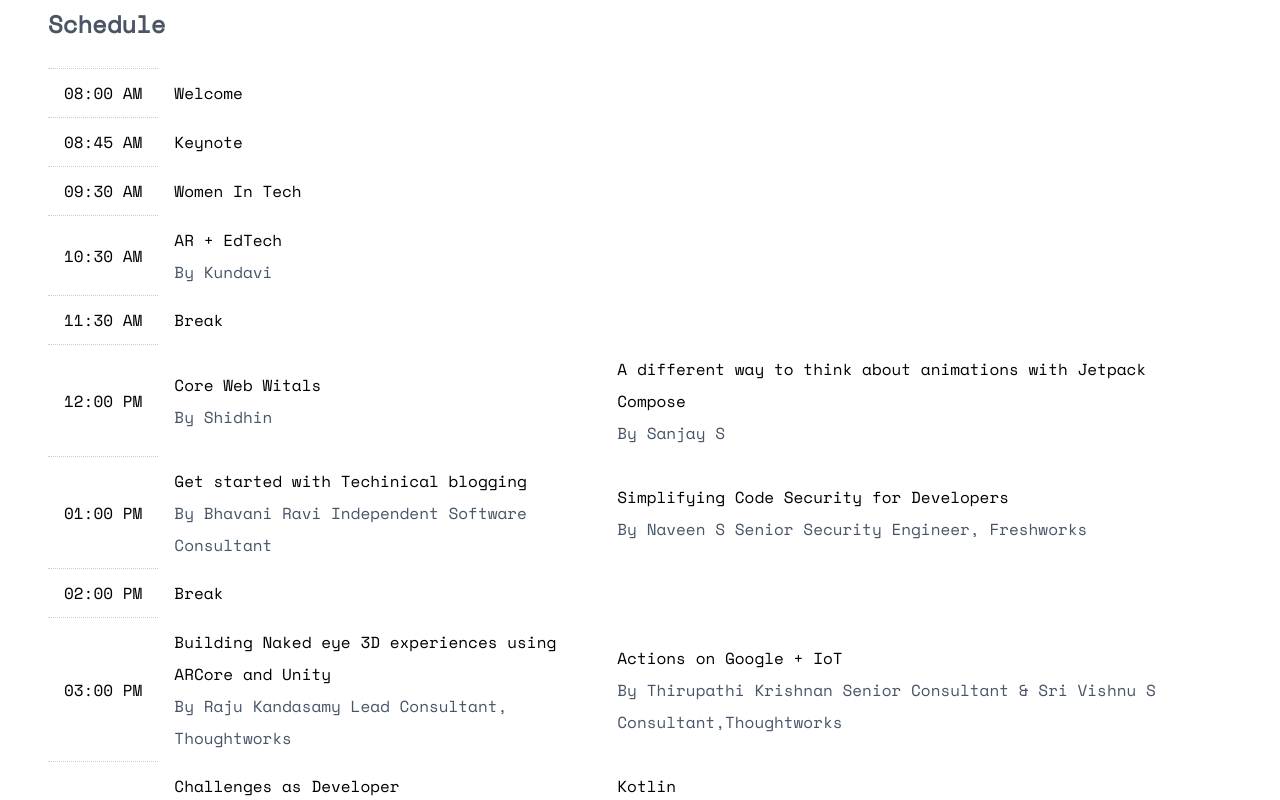
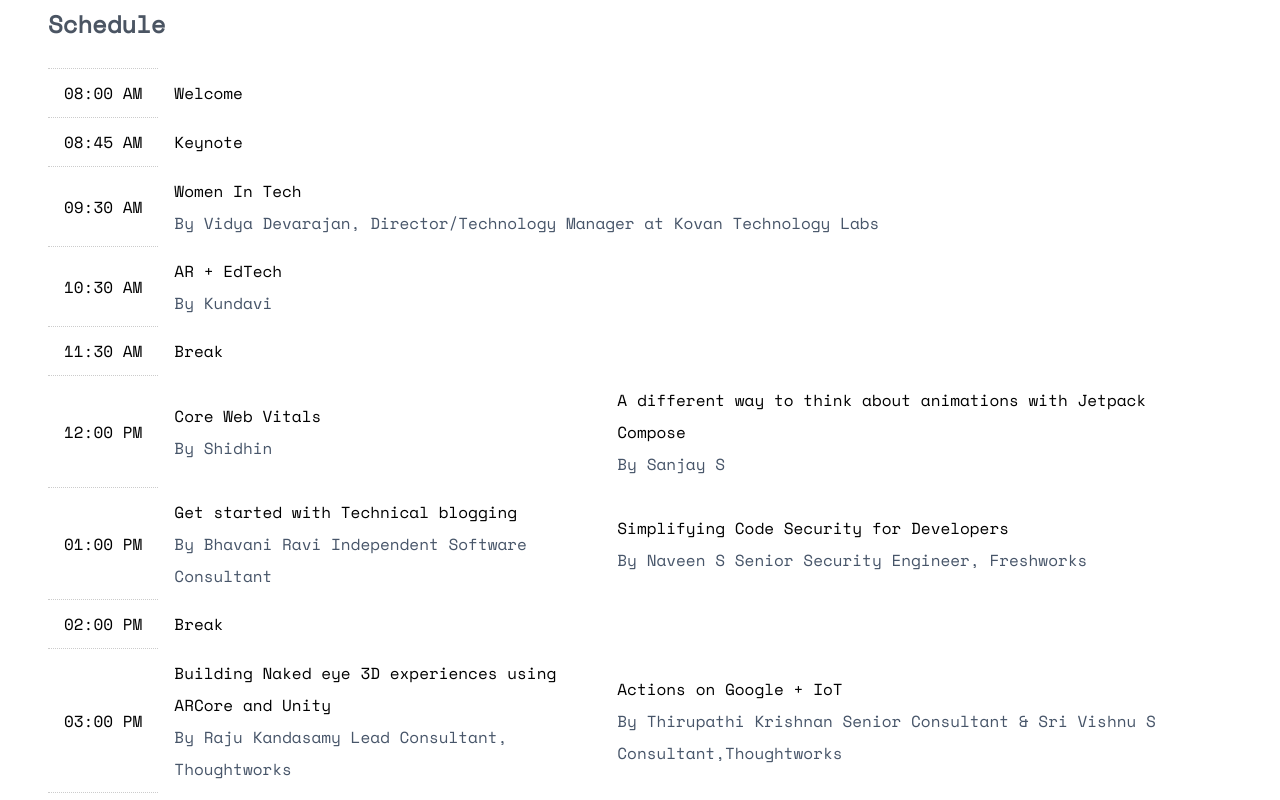
Before and after one commit to praveentcom/gdgcbe-devfest22-nextjs, a Next.js app: page / in a window 1280 px wide. Shown: the part 670-1470 px from the top of the page. Built offline with nearby package versions, Linux system fonts and the light colour scheme.

Commit message:
Fix typo

```diff
--- a/src/components/Hero.jsx
+++ b/src/components/Hero.jsx
@@ -99,6 +99,10 @@ export function Hero() {
                 <th>09:30 AM</th>
                 <td colSpan="4" rowSpan="1">
                   Women In Tech
+                  <span className="text-slate-600">
+                    By Vidya Devarajan, Director/Technology Manager at Kovan
+                    Technology Labs
+                  </span>
                 </td>
               </tr>
               <tr>
@@ -117,7 +121,7 @@ export function Hero() {
               <tr>
                 <th>12:00 PM</th>
                 <td colSpan="2" rowSpan="1">
-                  Core Web Witals
+                  Core Web Vitals
                   <span className="text-slate-600">By Shidhin</span>
                 </td>
                 <td colSpan="2" rowSpan="1">
@@ -128,7 +132,7 @@ export function Hero() {
               <tr>
                 <th>01:00 PM</th>
                 <td colSpan="2" rowSpan="1">
-                  Get started with Techinical blogging
+                  Get started with Technical blogging
                   <span className="text-slate-600">
                     By Bhavani Ravi Independent Software Consultant
                   </span>
```
